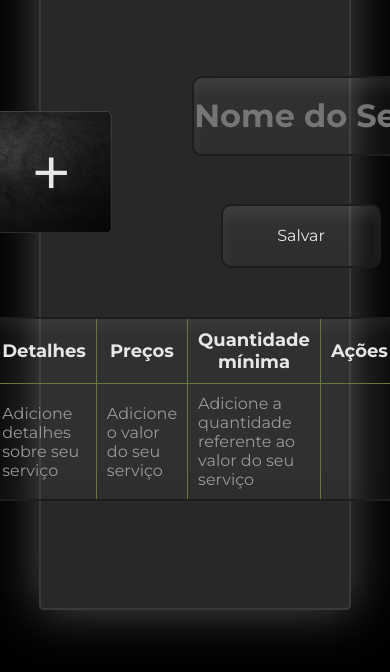
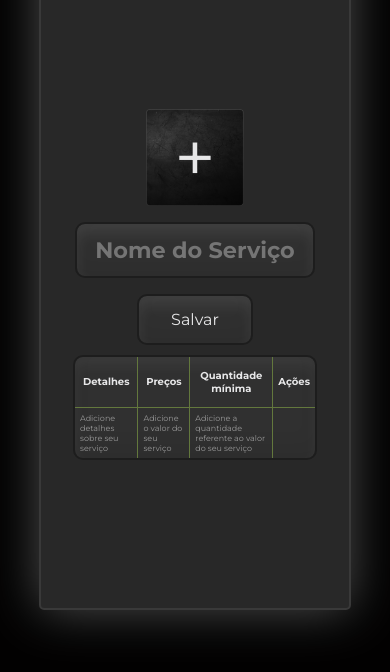
Before and after one commit to lucasmartinns/ImagemArt, a website: page frontend/pages/servicos_adm.html in a window 390 px wide. Both pictures are taken after a click on the picture 195 px from the left and 168 px from the top of the page. Shown: the part 150-822 px from the top of the page. Drawn offline with Linux system fonts and the light colour scheme; a web font is replaced by a local one.

Commit message:
100%Responsivo

```diff
--- a/frontend/css/servicos_adm.css
+++ b/frontend/css/servicos_adm.css
@@ -156,10 +156,10 @@ h1 span:last-child {
 
 /* CONFIGURAÇÃO INPUT */
 .serviceForm input {
-  width: 100%;
-  height: 5rem;
+  width: clamp(15rem, 30vw, 30vw);
+  height: clamp(3.5rem, 5vw, 5vw);
   display: flex;
-  font-size: 2rem;
+  font-size: clamp(1.4rem, 2vw, 2rem);
   font-weight: bold;
   background-color: rgba(255, 255, 255, 0.04);
   color: rgba(231, 231, 232, 0.7);
@@ -231,12 +231,12 @@ h1 span:last-child {
 
 .topBarRight .buttons {
   display: flex;
-  gap: 1rem;
+  gap: clamp(1.2rem, 2vw, 2vw);
 }
 
 .topBarRight button {
-  width: 10rem;
-  height: 4rem;
+  width: clamp(7.2rem, 10vw, 10vw);
+  height: clamp(3.2rem, 5vw, 5vw);
   display: flex;
   align-items: center;
   justify-content: center;
@@ -362,7 +362,7 @@ h1 span:last-child {
 
 .table-container {
   width: 100%;
-  height: 100%;
+  overflow-x: auto;
   max-height: calc(50px * 5);
   overflow-y: auto;
   display: flex;
@@ -382,12 +382,6 @@ h1 span:last-child {
 
 #detailsTable {
   flex: 1;
-  min-width: 300px;
-}
-
-#saveBtn,
-#deleteBtn {
-  margin-left: 10px;
 }
 
 .deleteRowBtn {
@@ -413,3 +407,62 @@ h1 span:last-child {
   filter: brightness(0.8);
   transform: scale(0.95);
 }
+
+/* media queries */
+@media screen and (max-width: 1000px) {
+  .topBar {
+    display: flex;
+    flex-direction: column;
+    gap: 1rem;
+    align-items: center;
+  }
+
+  .addItemForm {
+    width: 40%;
+    margin-top: 10%;
+  }
+
+  .topBarRight {
+    gap: 1rem;
+  }
+}
+
+@media (max-width: 768px) {
+  #detailsTable th,
+  #detailsTable td {
+    padding: 12px;
+  }
+
+  .table-header th {
+    font-size: 16px;
+  }
+
+  #detailsTable {
+    font-size: 14px;
+  }
+
+  #detailsTable th,
+  #detailsTable td {
+    padding: 8px;
+  }
+}
+
+@media (max-width: 500px) {
+  #detailsTable th,
+  #detailsTable td {
+    padding: 6px;
+  }
+
+  .table-header th {
+    font-size: 10px;
+  }
+
+  #detailsTable {
+    font-size: 8px;
+  }
+
+  #detailsTable th,
+  #detailsTable td {
+    padding: 5px;
+  }
+}
```
